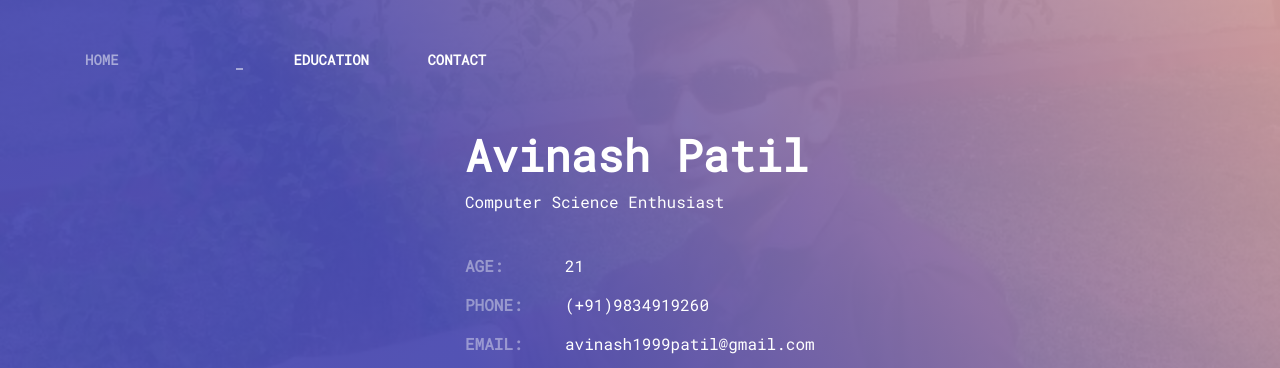
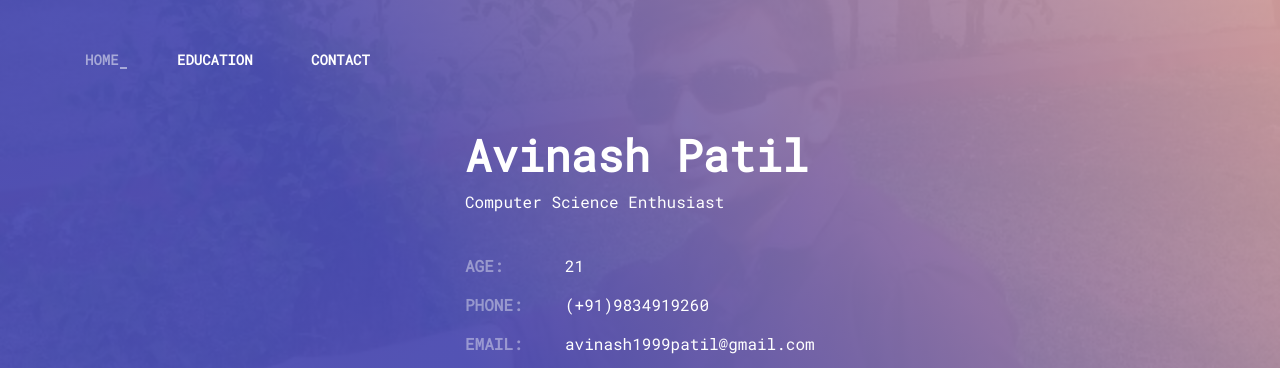
Before and after one commit to iamavinashpatil/mywebsite, a plain HTML site: page index.html in a window 1280 px wide. In both pictures the pointer is over the link "HOME". Shown: the top 368 px of the page. Drawn offline with Linux system fonts and the light colour scheme.

Commit message:
Update index.html

```diff
--- a/index.html
+++ b/index.html
@@ -5,10 +5,8 @@
   a:hover,a:active
   {
 
-	color:black;
-		font-weight:bold;
-	display:block;
-	width:200px;
+	color:red;
+	font-weight:bold;
 	margin-bottom:1px
   }
 </style>
```
